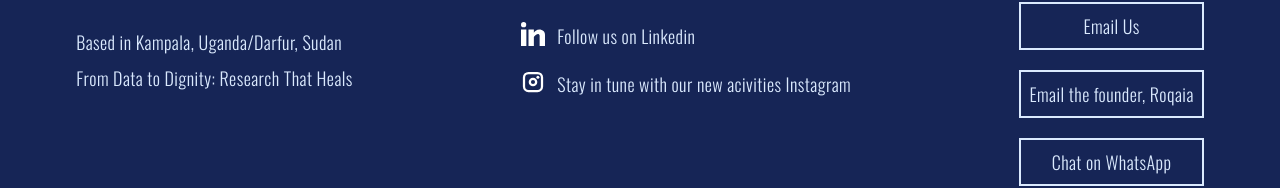
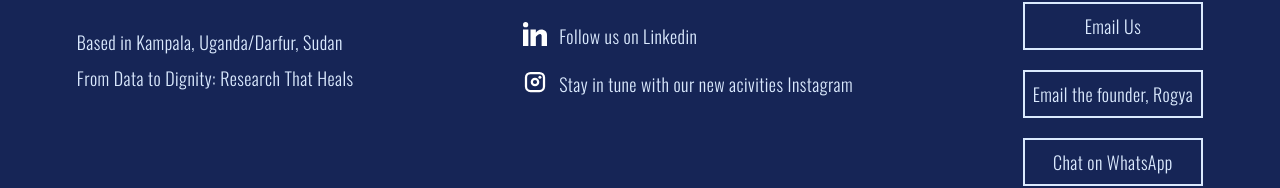
Before and after one commit to A1iHassan/Roqaia-porto, a Next.js app in the folder portfolio/: page / in a window 1280 px wide. Shown: the part 5770-5958 px from the top of the page. Built offline with nearby package versions, Linux system fonts and the light colour scheme.

Commit message:
edit on the footer

```diff
--- a/portfolio/src/components/Footer.tsx
+++ b/portfolio/src/components/Footer.tsx
@@ -59,7 +59,7 @@ const Footer = () => {
             rel="noopener noreferrer"
             className="block cursor-pointer border-2 border-blue-100 p-2 hover:bg-blue-100 hover:text-blue-900 transition-all duration-300"
           >
-            Email the founder, Roqaia
+            Email the founder, Rogya
           </a>
           <a
             href={`https://wa.me/${phoneNumber.replace(/[^\d]/g, "")}`}
```
